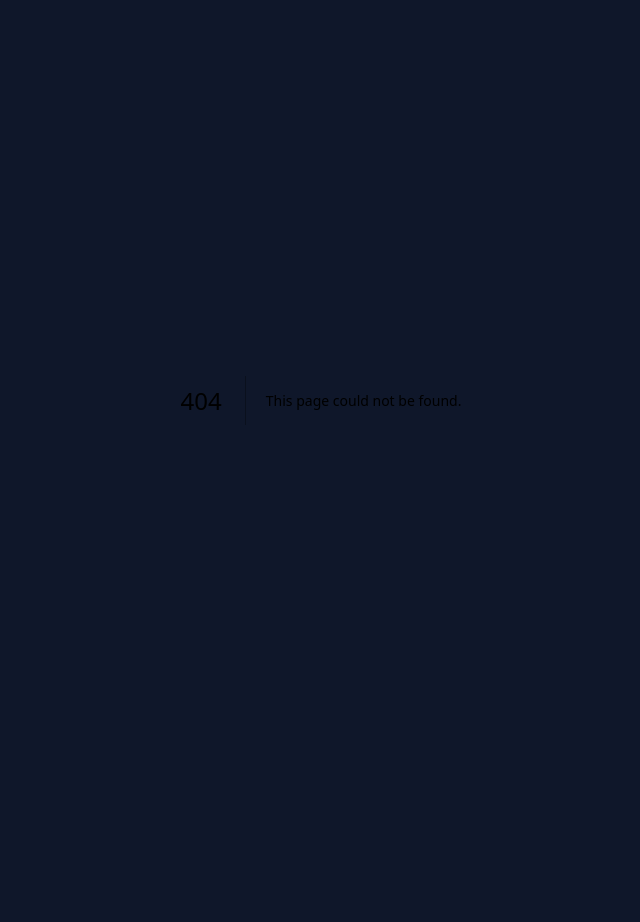
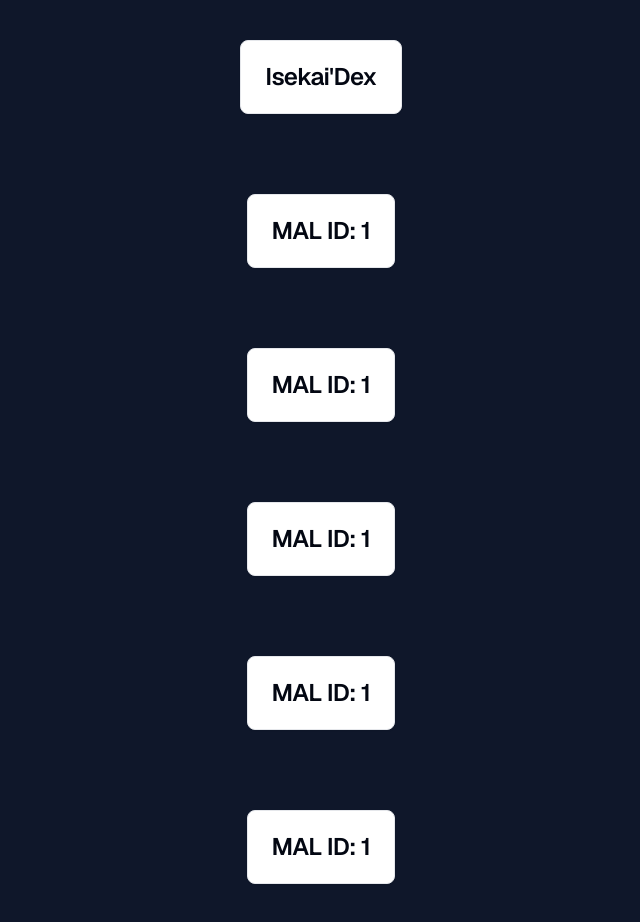
Before and after one commit to CedricAngeloSina-on/isekai-index, a Next.js app: page /anime/1 in a window 1280 px wide. Before the commit this address had no page. Shown: the whole page, without its empty margins (319-959 px from the left). Before the commit the page ends 800 px from the top, so only its background shows below. Built offline with nearby package versions, Linux system fonts and the light colour scheme.

Commit message:
feat: dynamic routing of anime details

```diff
--- /dev/null
+++ b/src/app/anime/[mal_id]/page.tsx
@@ -0,0 +1,49 @@
+import {
+    Card,
+    CardContent,
+    CardDescription,
+    CardFooter,
+    CardHeader,
+    CardTitle,
+} from "@/components/ui/card";
+
+export default function AnimeDetails({
+    params,
+}: {
+    params: { mal_id: number };
+}) {
+    return (
+        <main className="flex min-h-screen flex-col items-center justify-between bg-slate-900">
+            <Card className="my-10">
+                <CardHeader>
+                    <CardTitle>Isekai&apos;Dex</CardTitle>
+                </CardHeader>
+            </Card>
+            <Card className="my-10">
+                <CardHeader>
+                    <CardTitle>MAL ID: {params.mal_id}</CardTitle>
+                </CardHeader>
+            </Card>
+            <Card className="my-10">
+                <CardHeader>
+                    <CardTitle>MAL ID: {params.mal_id}</CardTitle>
+                </CardHeader>
+            </Card>
+            <Card className="my-10">
+                <CardHeader>
+                    <CardTitle>MAL ID: {params.mal_id}</CardTitle>
+                </CardHeader>
+            </Card>
+            <Card className="my-10">
+                <CardHeader>
+                    <CardTitle>MAL ID: {params.mal_id}</CardTitle>
+                </CardHeader>
+            </Card>
+            <Card className="my-10">
+                <CardHeader>
+                    <CardTitle>MAL ID: {params.mal_id}</CardTitle>
+                </CardHeader>
+            </Card>
+        </main>
+    );
+}
--- a/src/components/anime-card.tsx
+++ b/src/components/anime-card.tsx
@@ -1,5 +1,6 @@
 "use client";
 import React, { useRef } from "react";
+import Link from "next/link";
 import Image from "next/image";
 import {
     Card,
@@ -11,6 +12,7 @@
 } from "@/components/ui/card";
 
 type AnimeCardProps = {
+    mal_id: number;
     cover_image: string;
     cover_image_alt: string;
     title: string;
@@ -36,6 +38,8 @@
     return (
         <Card className="h-flex-row flex h-[250px] w-[450px] items-center border-primary bg-gray-800">
             <div className="relative h-full w-5/12 overflow-hidden">
+                <Link href={"/anime/" + props.mal_id}>
+                    {" "}
                     <Image
                         src={props.cover_image}
                         alt={props.cover_image_alt + " Cover Image"}
@@ -44,6 +48,7 @@
                         className="absolute inset-0 rounded-bl rounded-tl object-fill"
                         loading="lazy"
                     />
+                </Link>
                 <div className="absolute bottom-0 left-0 z-10 w-full bg-gray-800 bg-opacity-80">
                     <CardContent className="p-2 text-sm font-semibold leading-tight tracking-tighter text-slate-300">
                         <p>{props.title}</p>
```
Lines whose indentation alone changed are shown as unchanged.
